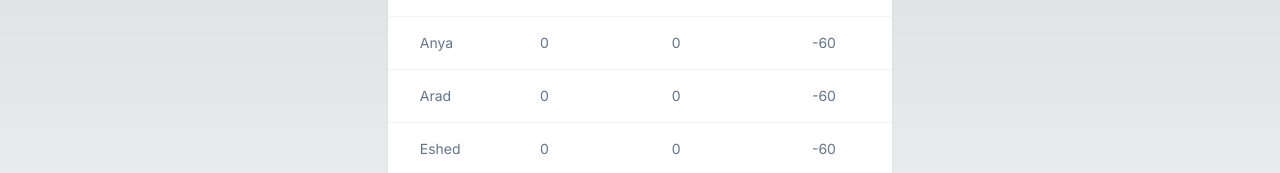
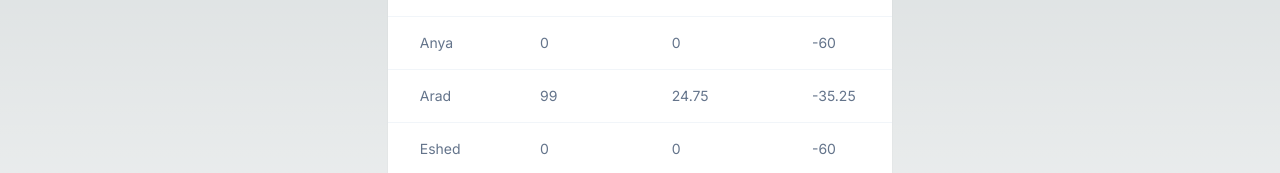
Before and after one commit to aradmargalit/screen-trim, a Next.js app: page / in a window 1280 px wide. Shown: the part 197-370 px from the top of the page. Built offline with nearby package versions, Linux system fonts and the light colour scheme.

Commit message:
table color sample data

```diff
--- a/src/app/page.tsx
+++ b/src/app/page.tsx
@@ -4,19 +4,31 @@ import { Participant } from '@/types/participant';
 const participants: Participant[] = [
   { name: 'Amber', week1: 0 },
   { name: 'Anya', week1: 0 },
-  { name: 'Arad', week1: 0 },
+  { name: 'Arad', week1: 99 },
   { name: 'Eshed', week1: 0 },
   { name: 'Yotam', week1: 0 },
 ];
 
-type TableRow = [string, number, number, number];
+type TableCell = { data: string | number; cssClassName?: string };
+type TableRow = TableCell[];
 
 const headers = ['Participant', 'Week 1 Total', 'Daily Average', '+/- target'];
 const rows: TableRow[] = participants.map((p) => {
   const dailyAverageMin = p.week1 / 4; // 4 days in first week of Feb
   const overUnder = dailyAverageMin - 60; // target 60 minutes per day
+  const overUnderColor = overUnder >= 1 ? 'red' : 'green';
 
-  return [p.name, p.week1, dailyAverageMin, overUnder];
+  return [
+    { data: p.name },
+    { data: p.week1 },
+    { data: dailyAverageMin },
+    {
+      cssClassName:
+        // Tailwind is insane and doesn't allow for dynamic styles...fix this later
+        overUnderColor === 'red' ? 'text-red-600, dark:text-red-600' : 'text-green-600, dark:text-green-600',
+      data: overUnder,
+    },
+  ];
 });
 
 export default function Home() {
@@ -38,13 +50,13 @@ export default function Home() {
           </thead>
           <tbody className="bg-white dark:bg-slate-800">
             {rows.map((row) => (
-              <tr key={row[0]}>
+              <tr key={row[0].data}>
                 {row.map((datum) => (
                   <td
-                    key={datum}
-                    className="border-b border-slate-100 dark:border-slate-700 p-4 pl-8 text-slate-500 dark:text-slate-400"
+                    key={datum.data}
+                    className={`border-b border-slate-100 dark:border-slate-700 p-4 pl-8 text-slate-500 dark:text-slate-400 ${datum.cssClassName}`}
                   >
-                    {datum}
+                    {datum.data}
                   </td>
                 ))}
               </tr>
```
